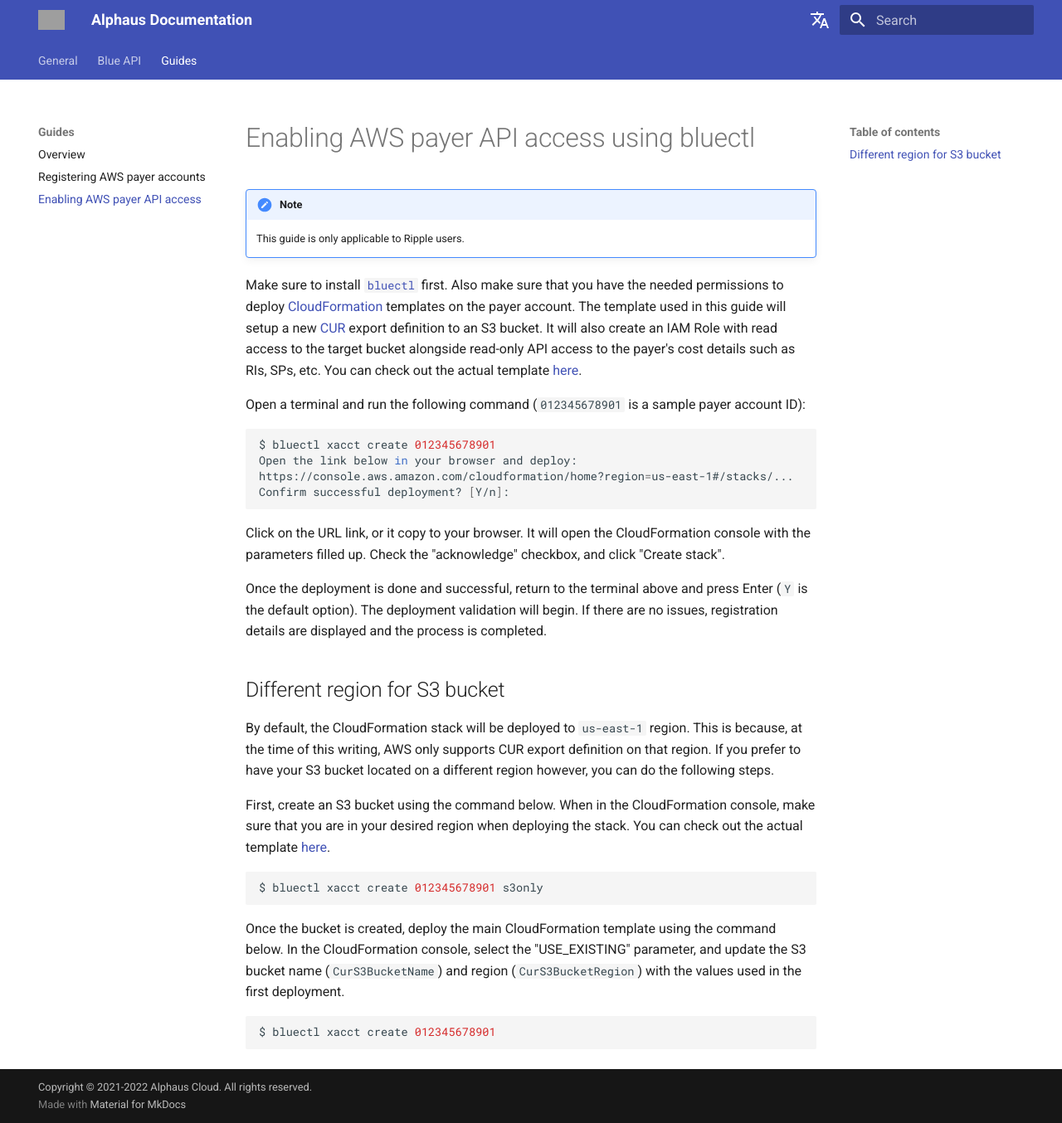
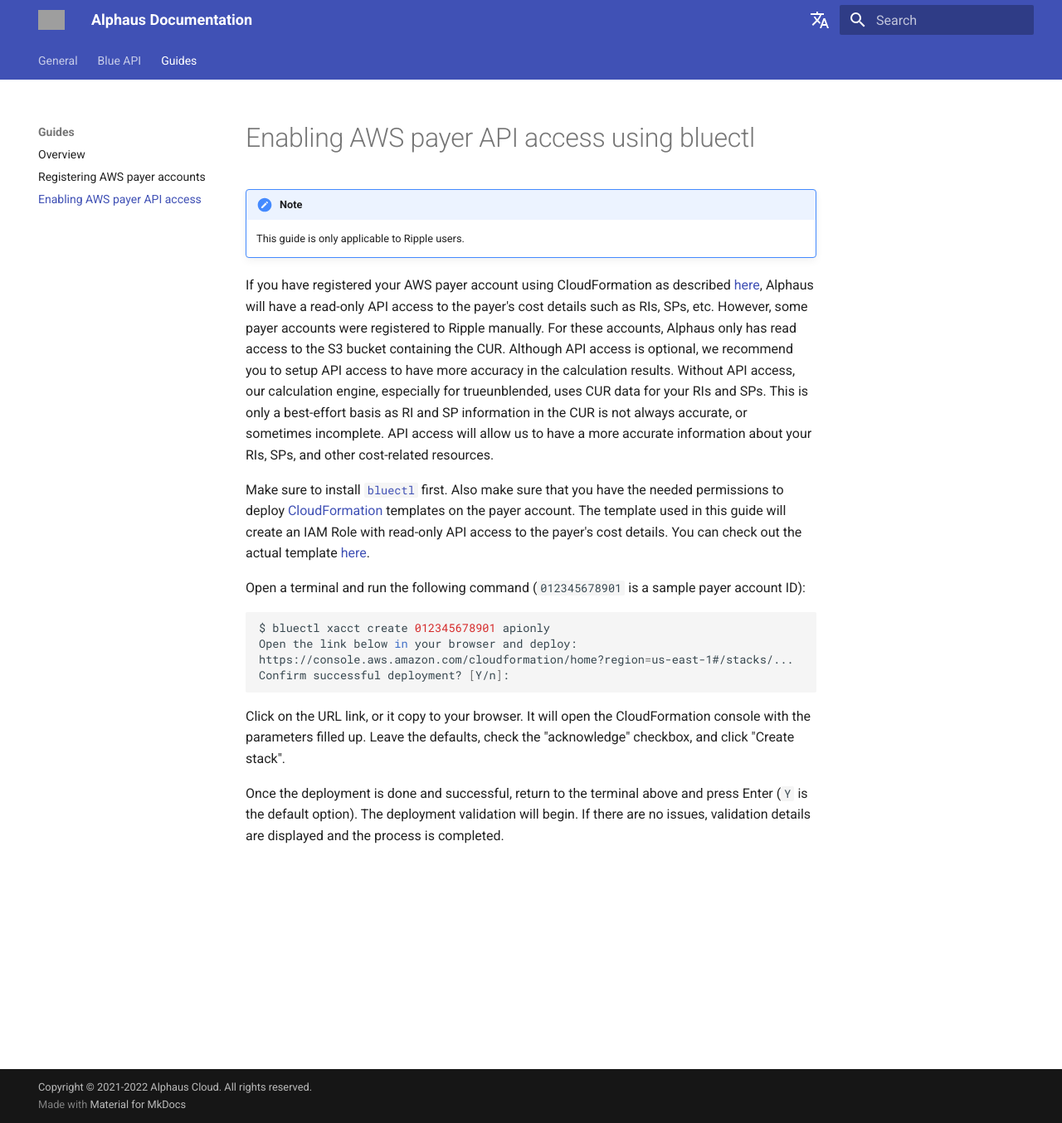
Before and after one commit to alphauslabs/tmpdocs, an MkDocs documentation site: the page built from docs/guides/aws-enable-api-access.md, in a window 1280 px wide and 1354 px high. Shown: the whole window at 83% size. Built offline with MkDocs 1.6.1 and Material for MkDocs 9.7.7, drawn with Linux system fonts in a browser that asks for light colours; comment, search, counter and statistics services are not loaded; grey boxes are pictures that could not be loaded.

Commit message:
docs: wip enable api access

````diff
--- a/docs/guides/aws-enable-api-access.md
+++ b/docs/guides/aws-enable-api-access.md
@@ -3,33 +3,19 @@
 !!! note
     This guide is only applicable to Ripple users.
 
-Make sure to install [`bluectl`](https://alphauslabs.github.io/docs/blueapi/bluectl/) first. Also make sure that you have the needed permissions to deploy [CloudFormation](https://aws.amazon.com/cloudformation/) templates on the payer account. The template used in this guide will setup a new [CUR](https://docs.aws.amazon.com/cur/latest/userguide/what-is-cur.html) export definition to an S3 bucket. It will also create an IAM Role with read access to the target bucket alongside read-only API access to the payer's cost details such as RIs, SPs, etc. You can check out the actual template [here](https://alphaus-cloudformation-templates.s3.ap-northeast-1.amazonaws.com/alphauscurexportdef-v1.yml).
+If you have registered your AWS payer account using CloudFormation as described [here](https://alphauslabs.github.io/docs/guides/aws-register-payer/), Alphaus will have a read-only API access to the payer's cost details such as RIs, SPs, etc. However, some payer accounts were registered to Ripple manually. For these accounts, Alphaus only has read access to the S3 bucket containing the CUR. Although API access is optional, we recommend you to setup API access to have more accuracy in the calculation results. Without API access, our calculation engine, especially for trueunblended, uses CUR data for your RIs and SPs. This is only a best-effort basis as RI and SP information in the CUR is not always accurate, or sometimes incomplete. API access will allow us to have a more accurate information about your RIs, SPs, and other cost-related resources.
+
+Make sure to install [`bluectl`](https://alphauslabs.github.io/docs/blueapi/bluectl/) first. Also make sure that you have the needed permissions to deploy [CloudFormation](https://aws.amazon.com/cloudformation/) templates on the payer account. The template used in this guide will create an IAM Role with read-only API access to the payer's cost details. You can check out the actual template [here](https://alphaus-cloudformation-templates.s3.ap-northeast-1.amazonaws.com/alphausdefaultcostaccess-v1.yml).
 
 Open a terminal and run the following command (`012345678901` is a sample payer account ID):
 
 ```sh
-$ bluectl xacct create 012345678901
+$ bluectl xacct create 012345678901 apionly
 Open the link below in your browser and deploy:
 https://console.aws.amazon.com/cloudformation/home?region=us-east-1#/stacks/...
 Confirm successful deployment? [Y/n]:
 ```
 
-Click on the URL link, or it copy to your browser. It will open the CloudFormation console with the parameters filled up. Check the "acknowledge" checkbox, and click "Create stack".
+Click on the URL link, or it copy to your browser. It will open the CloudFormation console with the parameters filled up. Leave the defaults, check the "acknowledge" checkbox, and click "Create stack".
 
-Once the deployment is done and successful, return to the terminal above and press Enter (`Y` is the default option). The deployment validation will begin. If there are no issues, registration details are displayed and the process is completed.
-
-## Different region for S3 bucket
-
-By default, the CloudFormation stack will be deployed to `us-east-1` region. This is because, at the time of this writing, AWS only supports CUR export definition on that region. If you prefer to have your S3 bucket located on a different region however, you can do the following steps.
-
-First, create an S3 bucket using the command below. When in the CloudFormation console, make sure that you are in your desired region when deploying the stack. You can check out the actual template [here](https://alphaus-cloudformation-templates.s3.ap-northeast-1.amazonaws.com/alphauscurexportbucket-v1.yml).
-
-```sh
-$ bluectl xacct create 012345678901 s3only
-```
-
-Once the bucket is created, deploy the main CloudFormation template using the command below. In the CloudFormation console, select the "USE_EXISTING" parameter, and update the S3 bucket name (`CurS3BucketName`) and region (`CurS3BucketRegion`) with the values used in the first deployment.
-
-```sh
-$ bluectl xacct create 012345678901
-```
+Once the deployment is done and successful, return to the terminal above and press Enter (`Y` is the default option). The deployment validation will begin. If there are no issues, validation details are displayed and the process is completed.
````
